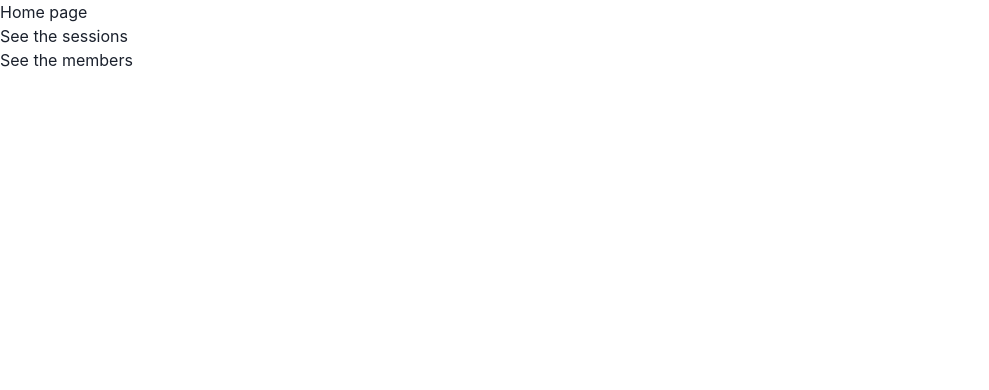
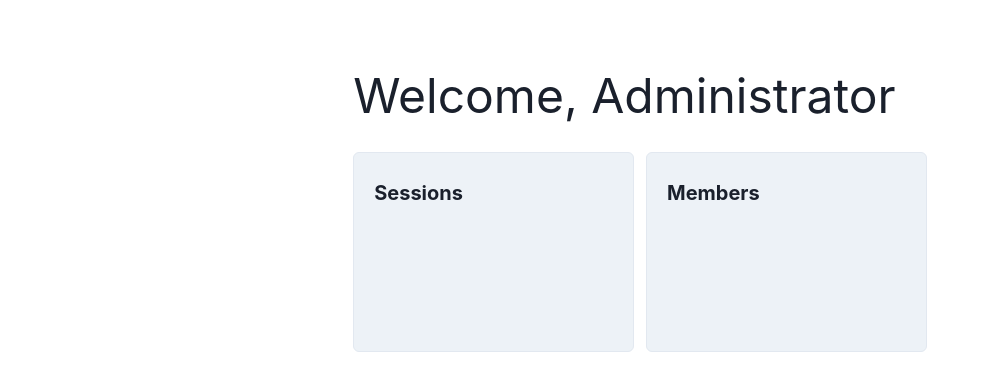
Before and after one commit to yamhochi/keystone-learning-frontend, a Next.js app: page / in a window 1280 px wide. Shown: the top 390 px of the page, without its empty margins (0-989 px from the left). Built offline with nearby package versions, Linux system fonts and the light colour scheme.

Commit message:
Fix layout

```diff
--- a/pages/index.js
+++ b/pages/index.js
@@ -2,20 +2,33 @@ import Head from 'next/head'
 import Image from 'next/image'
 import styles from '../styles/Home.module.css'
 import Link from "next/link";
-import {createApolloClient} from "../helpers/apollo-client";
-import {ApolloClient, gql, ApolloProvider} from '@apollo/client';
+import { createApolloClient } from "../helpers/apollo-client";
+import { ApolloClient, gql, ApolloProvider } from '@apollo/client';
+import { SimpleGrid, Container, Text, LinkBox, LinkOverlay, Heading, Button, ButtonGroup, Divider, Stack, Box, Badge, Checkbox, StatHelpText } from '@chakra-ui/react'
 
 
 export default function Home() {
   return (
-    <div>
-      <h1>Home page </h1>
-      <p>
-        <Link href="/sessions">See the sessions</Link>
-      </p>
-      <p>
-        <Link href="/members">See the members</Link>
-      </p>
-    </div>
+    <Container py='10'>
+      <Text fontSize='5xl' py='5'>Welcome, Administrator</Text>
+      <SimpleGrid columns={2} spacing={3}>
+        <LinkBox as='Item' maxW='sm' p='5' borderWidth='1px' rounded='md' height="200px" backgroundColor='#EDF2F7'>
+          <Heading size='md' my='2'>
+            <LinkOverlay href="/sessions">
+              Sessions
+            </LinkOverlay>
+          </Heading>
+
+        </LinkBox>
+        <LinkBox as='Item' maxW='sm' p='5' borderWidth='1px' rounded='md' height="200px" backgroundColor='#EDF2F7'>
+          <Heading size='md' my='2'>
+            <LinkOverlay href="/members">
+              Members
+            </LinkOverlay>
+          </Heading>
+        </LinkBox>
+      </SimpleGrid>
+    </Container>
   )
 }
+{/* <Link href="/sessions">Sessions</Link> */ }
--- a/pages/sessions/index.js
+++ b/pages/sessions/index.js
@@ -23,15 +23,15 @@ export default function Sessions({ data, loading, error }) {
                     </BreadcrumbItem>
                 </Breadcrumb>
 
-                </Box>
+            </Box>
             <Text fontSize='3xl' py='2'>All social sessions</Text>
             <Stack spacing={1}>
-            {data.map((item) => (
+                {data.map((item) => (
 
                     <Link href={`/sessions/${item.id}`} key={item.id}>
                         <a> <Container borderRadius='md' backgroundColor='#EDF2F7' p='2'>{item.title} </Container></a>
                     </Link>
-            ))}
+                ))}
             </Stack>
         </Container>
     );
```
Also changed, not shown: pages/members/[id].js (+26 -5 lines), pages/members/index.js (+32 -15 lines).
